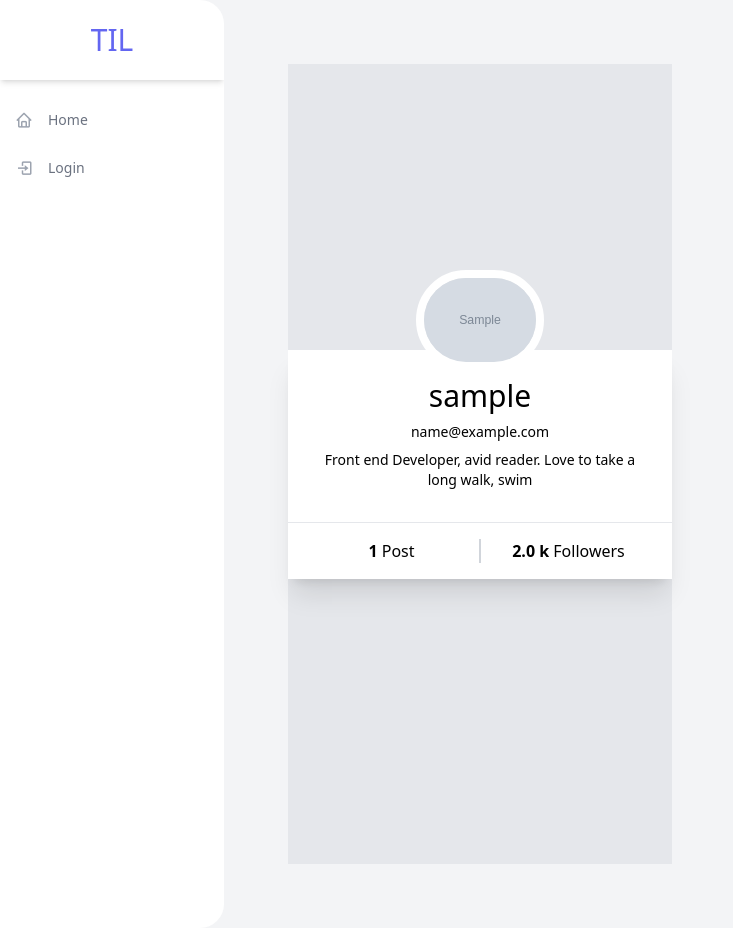
After one commit to Jinu4/TIL-Django, a Django app: a page that uses profiles/templates/profiles/detail.html in a window 1280 px wide. The commit adds this page. Shown: the whole page, without its empty margins (0-733 px from the left). Run offline with Django 4.2, Linux system fonts and the light colour scheme; tables that the repository leaves empty hold one stand-in row (values such as "Sample post"); grey boxes marked "Sample" are stand-in pictures; some libraries are stand-ins or nearby versions.

Commit message:
Created a view for profile

```diff
--- a/TIL/templates/includes/post.html
+++ b/TIL/templates/includes/post.html
@@ -16,7 +16,7 @@
         {% endif %}
         <div>
             <!-- TODO:ADD USER NAME,IMAGE AND URL -->
-            <a class="flex items-center" href="#">
+            <a class="flex items-center" href="{% url 'profiles:detail' post.author.username %}">
                 {% thumbnail post.author.profile.image "376x376" crop="center" as im %}
                     <img class="mx-4 w-10 h-10 object-cover rounded-full hidden sm:block" src="{{im.url}}" alt="avatar">
                 {% endthumbnail %}
--- a/TIL/urls.py
+++ b/TIL/urls.py
@@ -19,9 +19,12 @@ from django.conf.urls import include
 from django.conf.urls.static import static
 from django.conf import settings
 from feed import urls as feed_urls
+from profiles import urls as profiles_urls
+
 
 urlpatterns = [
     path('admin/', admin.site.urls),
     path('accounts/', include('allauth.urls')),
     path('', include(feed_urls, namespace='feed')),
+    path('', include(profiles_urls, namespace='profiles')),
 ] + static(settings.MEDIA_URL, document_root=settings.MEDIA_ROOT)
--- /dev/null
+++ b/profiles/templates/profiles/detail.html
@@ -0,0 +1,36 @@
+{% extends 'base.html' %}
+{% load thumbnail %}
+{% block title %}{{user.username}}{% endblock %}
+
+{% block content %}
+
+<!-- component from tialwind components -->
+<div class="bg-gray-200 font-sans h-screen w-full flex flex-row justify-center items-center">
+    <div class="card w-96 mx-auto bg-white  shadow-xl hover:shadow">
+        {% thumbnail user.profile.image "460x460" crop="center" as im %}
+            <img class="w-32 mx-auto rounded-full -mt-20 border-8 border-white" src="{{ im.url }}" alt="">
+        {% endthumbnail %}
+       <div class="text-center mt-2 text-3xl font-medium">{{user.username}}</div>
+       <div class="text-center mt-2 font-light text-sm">{{user.email}}</div>
+       <!-- <div class="text-center font-normal text-lg">Kerala</div> -->
+       <div class="px-6 text-center mt-2 font-light text-sm">
+         <p>
+           Front end Developer, avid reader. Love to take a long walk, swim
+         </p>
+       </div>
+       <hr class="mt-8">
+       <div class="flex p-4">
+         <div class="w-1/2 text-center">
+           <span class="font-bold">{{ total_post }}</span> Post
+         </div>
+         <div class="w-0 border border-gray-300">
+
+         </div>
+         <div class="w-1/2 text-center">
+           <span class="font-bold">2.0 k</span> Followers
+         </div>
+       </div>
+    </div>
+  </div>
+
+{% endblock %}
--- /dev/null
+++ b/profiles/urls.py
@@ -0,0 +1,9 @@
+from django.urls import path
+from . import views
+
+app_name = 'profiles'
+
+urlpatterns = [
+    path('profile/<str:username>/',
+         views.ProfileDetailView.as_view(), name='detail')
+]
--- a/profiles/views.py
+++ b/profiles/views.py
@@ -1,3 +1,19 @@
 from django.shortcuts import render
+from django.views.generic import DetailView
+from django.contrib.auth.models import User
+from feed.models import Post
 
-# Create your views here.
+
+class ProfileDetailView(DetailView):
+    http_method_names = ['get']
+    template_name = 'profiles/detail.html'
+    model = User
+    context_object_name = 'user'
+    slug_field = 'username'
+    slug_url_kwarg = 'username'
+
+    def get_context_data(self, **kwargs):
+        user = self.get_object()
+        context = super().get_context_data(**kwargs)
+        context["total_post"] = Post.objects.filter(author=user).count()
+        return context
```
